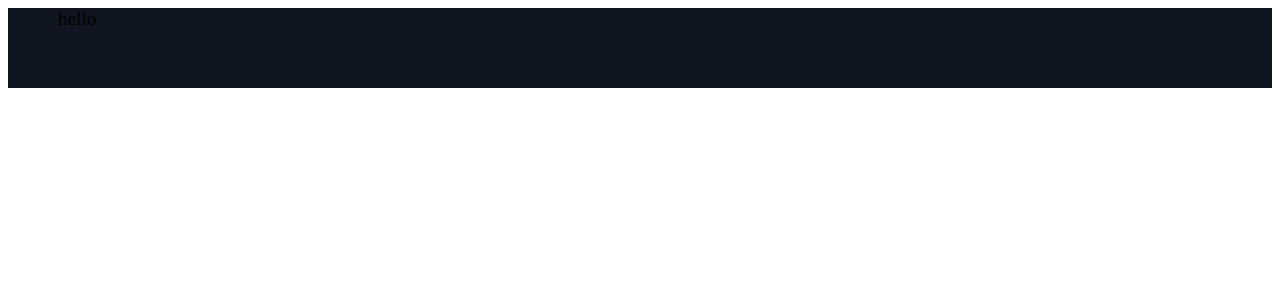
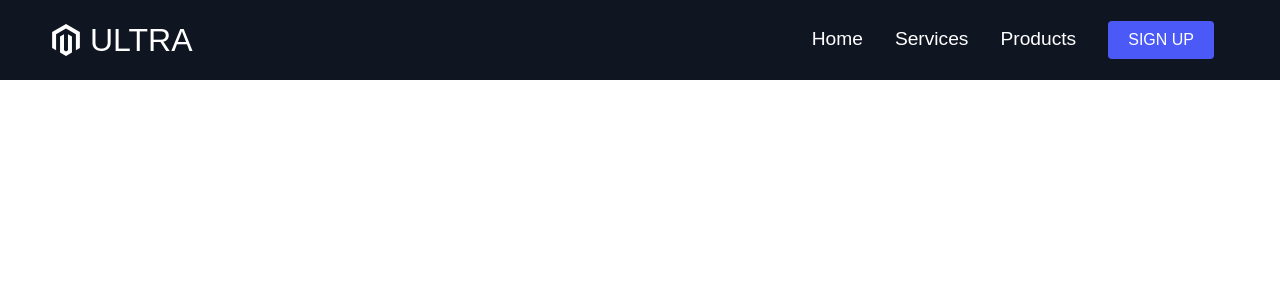
Before and after one commit to amrn1991/online-buisness-demo, a React (Create React App) app: page / in a window 1280 px wide. Shown: the top 300 px of the page. Built offline with nearby package versions, Linux system fonts and the light colour scheme.

Commit message:
finished designing navbar component

```diff
--- a/package.json
+++ b/package.json
@@ -8,6 +8,8 @@
     "@testing-library/user-event": "^12.8.3",
     "react": "^17.0.2",
     "react-dom": "^17.0.2",
+    "react-icons": "^4.2.0",
+    "react-router-dom": "^5.2.0",
     "react-scripts": "^1.1.5",
     "styled-components": "^5.3.0",
     "web-vitals": "^1.1.2"
--- a/src/App.js
+++ b/src/App.js
@@ -1,11 +1,14 @@
-import React from 'react'
-import {Navbar} from "./components";
+import React from "react";
+import GlobalStyle from "./globalStyles";
+import { Navbar } from "./components";
+import { BrowserRouter as Router, Switch, Route } from "react-router-dom";
 
 function App() {
   return (
-    <div className="App">
+    <Router>
+      <GlobalStyle />
       <Navbar />
-    </div>
+    </Router>
   );
 }
 
--- a/src/components/Navbar/Navbar.elements.js
+++ b/src/components/Navbar/Navbar.elements.js
@@ -1,5 +1,7 @@
 import styled from "styled-components";
 import { Container } from "../../globalStyles";
+import { FaMagento } from "react-icons/fa";
+import { Link } from "react-router-dom";
 
 export const Navigation = styled.nav`
   background: #101522;
@@ -19,3 +21,109 @@ export const NavbarContainer = styled(Container)`
   justify-content: space-between;
   /* $(Container) */
 `;
+
+export const NavLogo = styled(Link)`
+  color: #fff;
+  justify-self: flex-start;
+  cursor: pointer;
+  text-decoration: none;
+  display: flex;
+  font-size: 2rem;
+  align-items: center;
+`;
+
+export const NavIcon = styled(FaMagento)`
+  margin-right: 0.5rem;
+`;
+
+export const HamburgerIcon = styled.div`
+  display: none;
+
+  @media screen and (max-width: 960px) {
+    display: block;
+    position: absolute;
+    cursor: pointer;
+    top: 0;
+    right: 0;
+    font-size: 1.8rem;
+    transform: translate(-100%, 60%);
+  }
+`;
+
+export const NavMenu = styled.ul`
+  list-style: none;
+  display: flex;
+  align-items: center;
+  text-align: center;
+
+  @media screen and (max-width: 960px) {
+    display: flex;
+    flex-direction: column;
+    width: 100%;
+    height: 90vh;
+    position: absolute;
+    top: 80px;
+    left: ${({ click }) => (click ? 0 : "-100%")};
+    opacity: 1;
+    transition: all 0.5s ease;
+    background: #101522;
+  }
+`;
+
+export const NavItem = styled.li`
+  height: 80px;
+  border-bottom: 2px solid transparent;
+
+  &:hover {
+    border-bottom: 2px solid #4b59f7;
+  }
+  @media screen and (max-width: 960px) {
+    width: 100%;
+    &:hover {
+      border: none;
+    }
+  }
+`;
+
+export const NavLinks = styled(Link)`
+  color: #fff;
+  display: flex;
+  align-items: center;
+  text-decoration: none;
+  padding: 0.5rem 1rem;
+  height: 100%;
+
+  @media screen and (max-width: 960px) {
+    text-align: center;
+    padding: 2rem;
+    width: 100%;
+    display: table;
+
+    &:hover {
+      color: #4b59f7;
+      transition: all 0.3s ease;
+    }
+  }
+`;
+
+export const NavItemBtn = styled.li`
+  @media screen and (max-width: 960px) {
+    display: flex;
+    justify-content: center;
+    align-items: center;
+    width: 100%;
+    height: 120px;
+  }
+`;
+
+export const NavBtnLink = styled(Link)`
+  display: flex;
+  justify-content: center;
+  align-items: center;
+  text-decoration: none;
+  padding: 8px 16px;
+  height: 100%;
+  width: 100%;
+  border: none;
+  outline: none;
+`;
--- a/src/components/Navbar/Navbar.js
+++ b/src/components/Navbar/Navbar.js
@@ -1,14 +1,79 @@
-import React from "react";
-import { Navigation, NavbarContainer } from "./Navbar.elements";
+import React, { useState, useEffect } from "react";
+import { Button } from "../../globalStyles";
+import {
+  Navigation,
+  NavbarContainer,
+  NavLogo,
+  NavIcon,
+  HamburgerIcon,
+  NavMenu,
+  NavItem,
+  NavLinks,
+  NavItemBtn,
+  NavBtnLink,
+} from "./Navbar.elements";
+import { FaBars, FaTimes } from "react-icons/fa";
+import { IconContext } from "react-icons/lib";
 
 const Navbar = () => {
+  const [click, setClick] = useState(false);
+  const [button, setButton] = useState(true);
+
+  const handleClick = () => setClick(!click);
+
+  const showButton = () => {
+    if (window.innerWidth <= 960) {
+      setButton(false);
+    } else {
+      setButton(true);
+    }
+  };
+
+  useEffect(() => {
+    showButton();
+  }, []);
+
+  window.addEventListener("resize", showButton);
+
   return (
     <React.Fragment>
-      <Navigation>
-            <NavbarContainer>
-                hello
-            </NavbarContainer>
-      </Navigation>
+      <IconContext.Provider value={{ color: "#fff" }}>
+        <Navigation>
+          <NavbarContainer>
+            <NavLogo to="/">
+              <NavIcon />
+              ULTRA
+            </NavLogo>
+            <HamburgerIcon onClick={handleClick}>
+              {click ? <FaTimes /> : <FaBars />}
+            </HamburgerIcon>
+            <NavMenu onClick={handleClick} click={click}>
+              <NavItem>
+                <NavLinks to="/">Home</NavLinks>
+              </NavItem>
+              <NavItem>
+                <NavLinks to="/services">Services</NavLinks>
+              </NavItem>
+              <NavItem>
+                <NavLinks to="/products">Products</NavLinks>
+              </NavItem>
+              <NavItemBtn>
+                {button ? (
+                  <NavBtnLink to="/signup">
+                    <Button primary>SIGN UP</Button>
+                  </NavBtnLink>
+                ) : (
+                  <NavBtnLink to="/signup">
+                    <Button fontBig primary>
+                      SIGN UP
+                    </Button>
+                  </NavBtnLink>
+                )}
+              </NavItemBtn>
+            </NavMenu>
+          </NavbarContainer>
+        </Navigation>
+      </IconContext.Provider>
     </React.Fragment>
   );
 };
--- a/src/globalStyles.js
+++ b/src/globalStyles.js
@@ -24,4 +24,26 @@ export const Container = styled.div`
   }
 `;
 
+export const Button = styled.button`
+  border-radius: 4px;
+  white-space: nowrap;
+  background: ${({ primary }) => (primary ? "#4b59f7" : "#0467fb")};
+  padding: ${({ big }) => (big ? "12px 64px" : "10px 20px")};
+  color: #fff;
+  font-size: ${({ fontBig }) => (fontBig ? "20px" : "16px")};
+  outline: none;
+  border: none;
+  cursor: pointer;
+
+  &:hover {
+    transition: all 0.3s ease-out;
+    background: #fff;
+    background: ${({ primary }) => (primary ? "#0467fb" : "#4b59f7")};
+  }
+
+  @media screen and (max-width: 960px) {
+    width: 100%;
+  }
+`;
+
 export default GlobalStyle;
```
Also changed, not shown: 1 other file (tests, documents, lock files or other folders).
